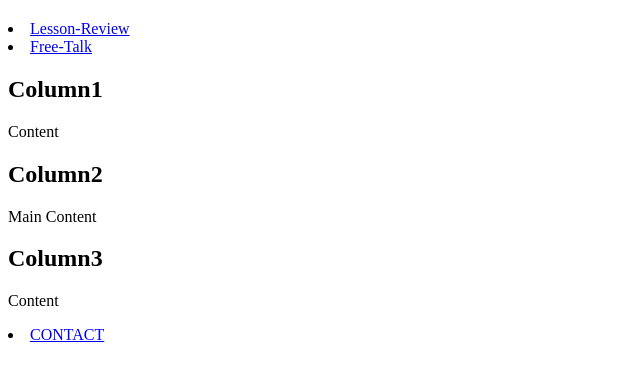
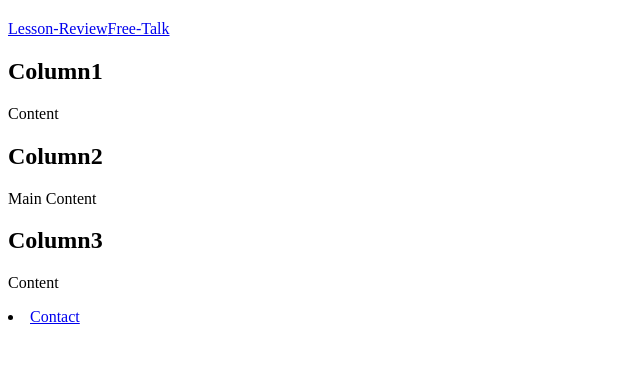
Before and after one commit to beurre369/JOBJB, a plain HTML site: page index.html in a window 1280 px wide. Shown: the part 60-438 px from the top of the page, without its empty margins (0-640 px from the left). Drawn offline with Linux system fonts and the light colour scheme.

Commit message:
Update index.html

```diff
--- a/index.html
+++ b/index.html
@@ -12,7 +12,7 @@
         var index = ['Lesson-Review', 'Free-Talk'];
         var i =0;
         while(i < index.length){
-          document.write('<li><a href="'+index[i]+'.html">'+index[i]+'</a></li>');
+          document.write('<a href="'+index[i]+'.html">'+index[i]+'</a>');
           i = i+1;
           }
        </script>
@@ -33,7 +33,7 @@
     </section>
     <footer class = "footer">
       <script>
-        var index = ['CONTACT'];
+        var index = ['Contact'];
         var i =0;
         while(i < index.length){
           document.write('<li><a href="'+index[i]+'.html">'+index[i]+'</a></li>');
```
